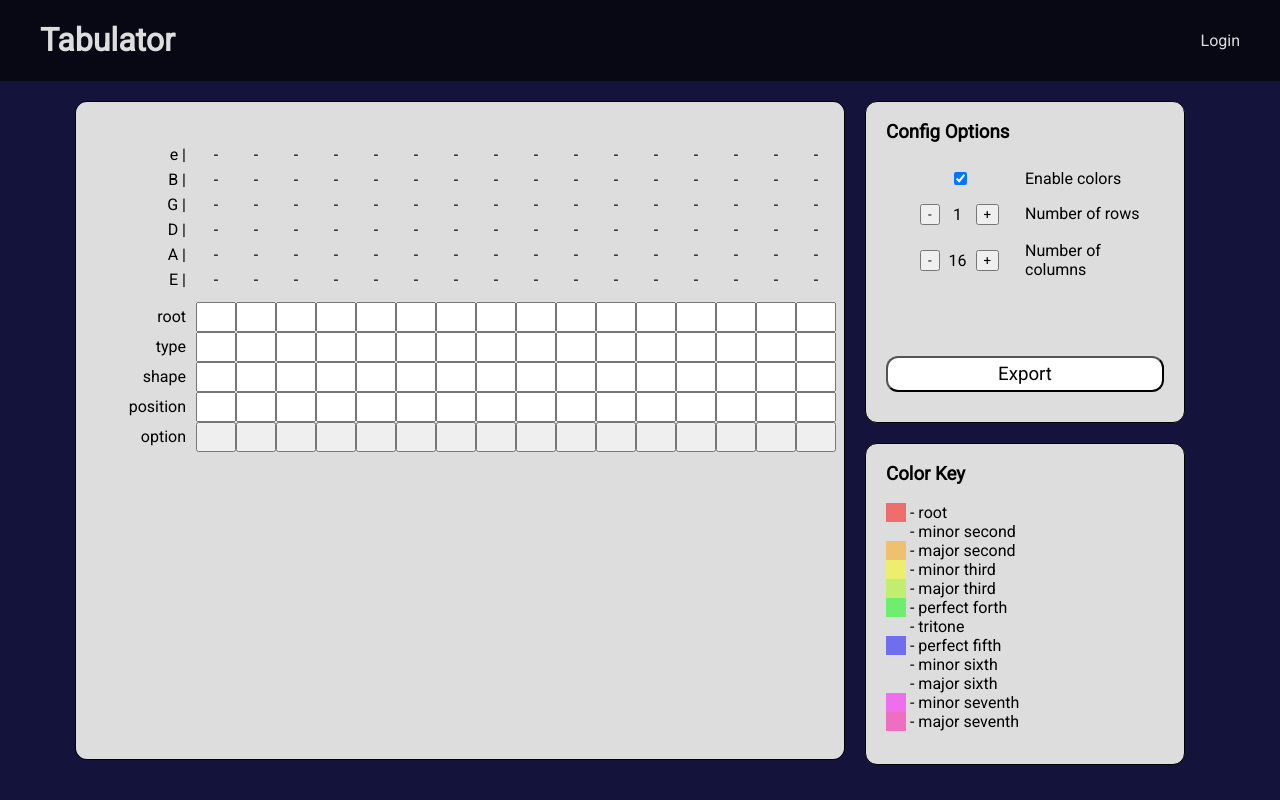
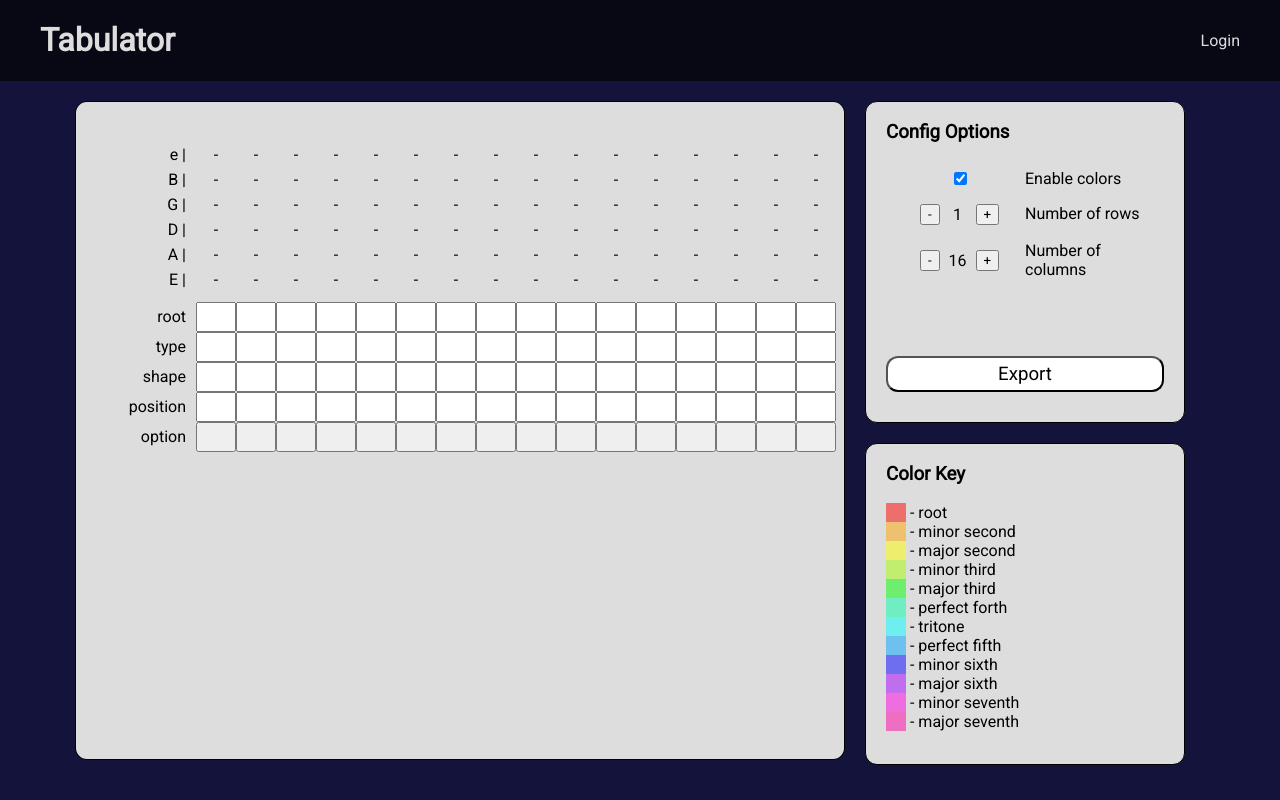
Before and after one commit to milmd90/mattdeanmiller, a React (Create React App) app: page / in a window 1280 px wide. Built offline with nearby package versions, Linux system fonts and the light colour scheme.

Commit message:
supply all colors values

```diff
--- a/src/components/App.css
+++ b/src/components/App.css
@@ -109,28 +109,44 @@ input {
   background-color: rgb(255, 0, 0, .5);
 }
 
-.tone-2 {
+.tone-1 {
   background-color: rgb(255, 165, 0, .5);
 }
 
-.tone-3 {
+.tone-2 {
   background-color: rgb(255, 255, 0, .5);
 }
 
-.tone-4 {
+.tone-3 {
   background-color: rgb(165, 255, 0, .5);
 }
 
-.tone-5 {
+.tone-4 {
   background-color: rgb(0, 255, 0, .5);
 }
 
+.tone-5 {
+  background-color: rgb(0, 255, 165, .5);
+}
+
+.tone-6 {
+  background-color: rgb(0, 255, 255, .5);
+}
+
 .tone-7 {
+  background-color: rgb(0, 165, 255, .5);
+}
+
+.tone-8 {
   background-color: rgb(0, 0, 255, .5);
 }
 
+.tone-9 {
+  background-color: rgb(165, 0, 255, .5);
+}
+
 .tone-10 {
-  background-color: rgb(255, 0, 255, .5);
+  background-color: rgb(255, 0, 225, .5);
 }
 
 .tone-11 {
```
